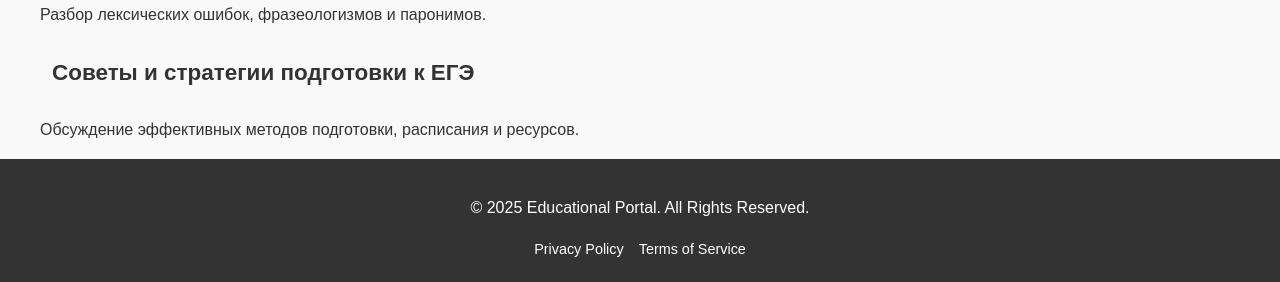
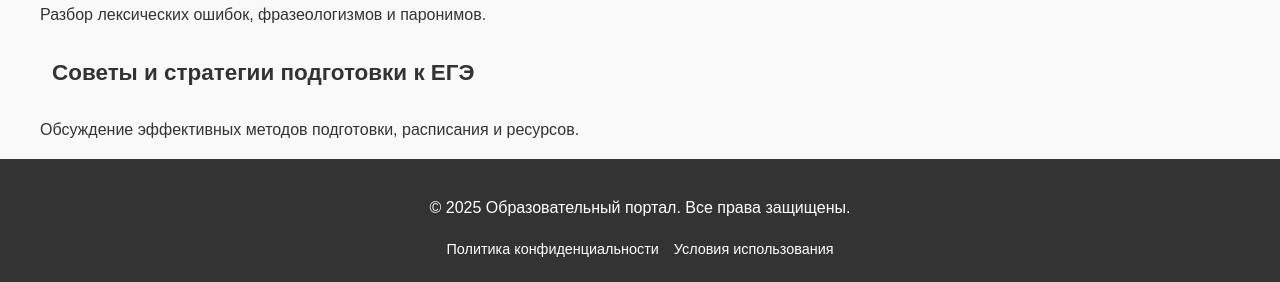
Before and after one commit to Gaiercop/educational_pp25, a Flask app: page /forum in a window 1280 px wide. Shown: the part 1041-1323 px from the top of the page. Run offline with Flask 3, Linux system fonts and the light colour scheme; data comes from the database, SQL or seed files in the repository; both versions use the stored data as it was after the commit.

Commit message:
Изенения в форуме

```diff
--- a/templates/base.html
+++ b/templates/base.html
@@ -30,11 +30,11 @@
     {% block content %}{% endblock %}
     <footer class="main-footer">
     <div class="container">
-            <p>&copy; 2025 Educational Portal. All Rights Reserved.</p>
+        <p>&copy; 2025 Образовательный портал. Все права защищены.</p>
         <nav>
             <ul>
-                    <li><a href="#">Privacy Policy</a></li>
-                    <li><a href="#">Terms of Service</a></li>
+                <li><a href="#">Политика конфиденциальности</a></li>
+                <li><a href="#">Условия использования</a></li>
             </ul>
         </nav>
     </div>
--- a/templates/forum_main.html
+++ b/templates/forum_main.html
@@ -101,8 +101,8 @@
         <div class="theme-list">
             {% for theme in popular_themes %}
             <div class="theme-item">
-                <h3 class="theme-title"><a href="/forum/topic/{{theme[0]}}">{{ theme[1] }}</a></h3>
-                <p>{{ theme[2] }}</p>
+                <h3 class="theme-title"><a href="/forum/topic/{{theme[0]}}">{{ theme[1][:100] }}</a></h3>
+                <p>{{ theme[2][:100] }}</p>
             </div>
             {% endfor %}
         </div>
```
Also changed, not shown: forum.db. Lines whose indentation alone changed are shown as unchanged.
